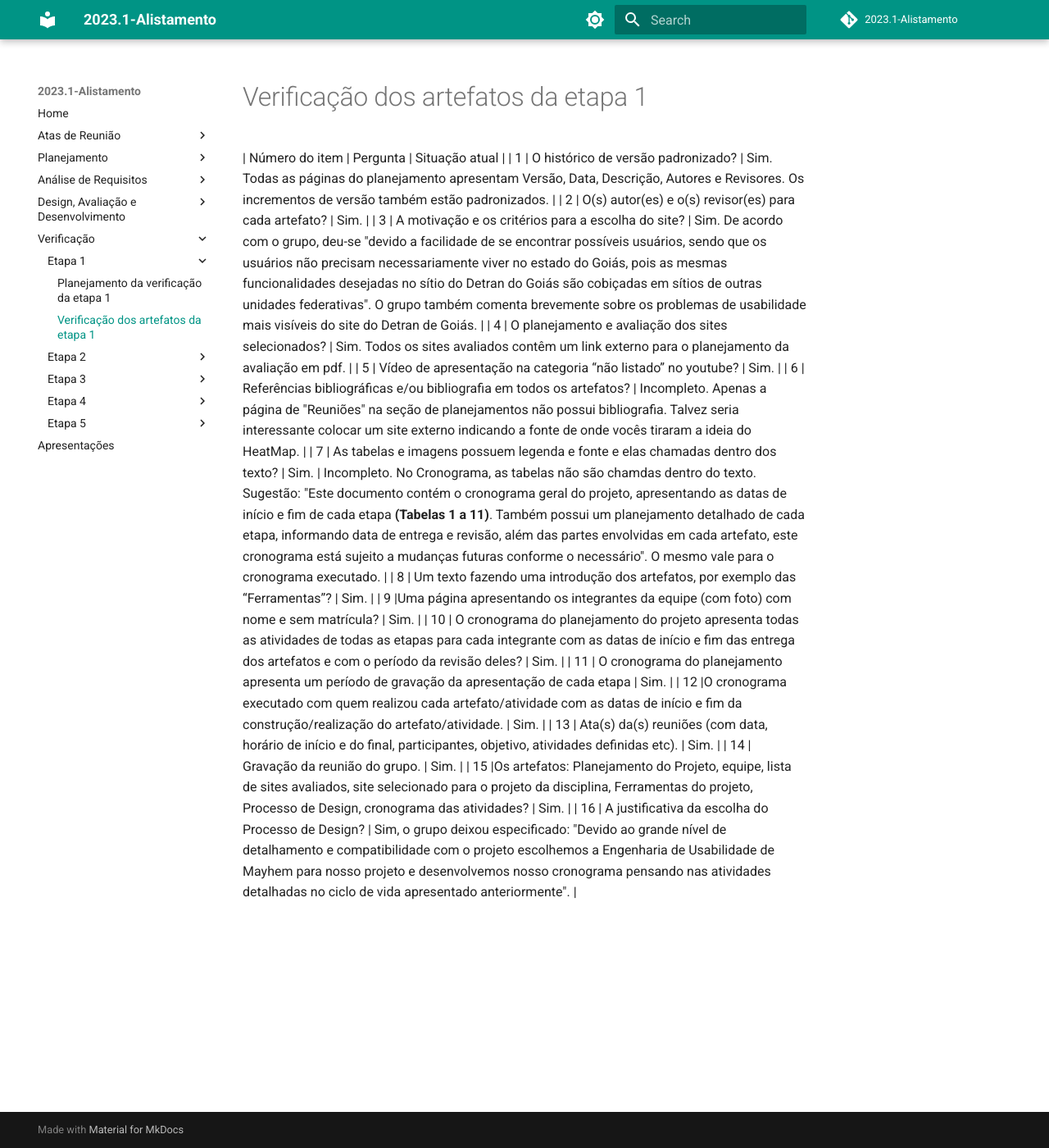
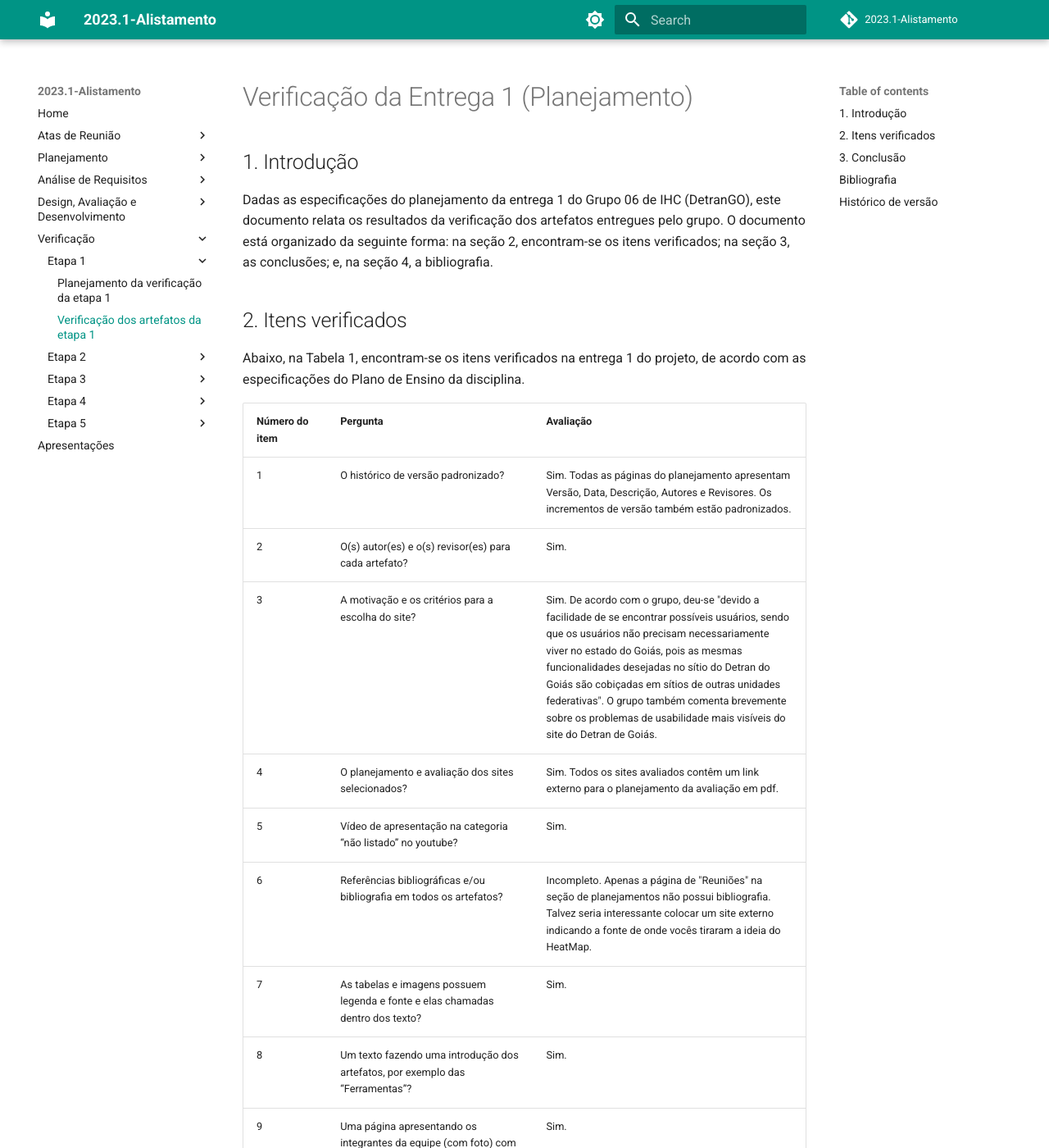
Before and after one commit to Interacao-Humano-Computador/2023.1-Alistamento, an MkDocs documentation site: the page built from docs/verificacao/etapa1/verificacao_entrega1.md, in a window 1280 px wide and 1400 px high. Shown: the whole window at 82% size. Built offline with MkDocs 1.6.1 and Material for MkDocs 9.7.7, drawn with Linux system fonts in a browser that asks for light colours; comment, search, counter and statistics services are not loaded; some of the changed text lies outside the part shown.

Commit message:
Finalização da verificação da entrega 1

```diff
--- a/docs/verificacao/etapa1/verificacao_entrega1.md
+++ b/docs/verificacao/etapa1/verificacao_entrega1.md
@@ -1,4 +1,13 @@
-| Número do item | Pergunta | Situação atual |
+# Verificação da Entrega 1 (Planejamento)
+
+## 1. Introdução
+Dadas as especificações do planejamento da entrega 1 do Grupo 06 de IHC (DetranGO), este documento relata os resultados da verificação dos artefatos entregues pelo grupo. O documento está organizado da seguinte forma: na seção 2, encontram-se os itens verificados; na seção 3, as conclusões; e, na seção 4, a bibliografia.
+
+## 2. Itens verificados
+Abaixo, na Tabela 1, encontram-se os itens verificados na entrega 1 do projeto, de acordo com as especificações do Plano de Ensino da disciplina.
+
+| Número do item | Pergunta | Avaliação |
+| --- | --- | --- |
 | 1 | O histórico de versão padronizado? | Sim. Todas as páginas do planejamento apresentam Versão, Data, Descrição, Autores e Revisores. Os incrementos de versão também estão padronizados. |
 | 2 | O(s) autor(es) e o(s) revisor(es) para cada artefato? | Sim. |
 | 3 | A motivação e os critérios para a escolha do site? | Sim. De acordo com o grupo, deu-se "devido a facilidade de se encontrar possíveis usuários, sendo que os usuários não precisam necessariamente viver no estado do Goiás, pois as mesmas funcionalidades desejadas no sítio do Detran do Goiás são cobiçadas em sítios de outras unidades federativas". O grupo também comenta brevemente sobre os problemas de usabilidade mais visíveis do site do Detran de Goiás. |
@@ -15,3 +24,23 @@
 | 14 | Gravação da reunião do grupo. | Sim. |
 | 15 |Os artefatos: Planejamento do Projeto, equipe, lista de sites avaliados, site selecionado para o projeto da disciplina, Ferramentas do projeto, Processo de Design, cronograma das atividades? | Sim. |
 | 16 | A justificativa da escolha do Processo de Design? | Sim, o grupo deixou especificado: "Devido ao grande nível de detalhamento e compatibilidade com o projeto escolhemos a Engenharia de Usabilidade de Mayhem para nosso projeto e desenvolvemos nosso cronograma pensando nas atividades detalhadas no ciclo de vida apresentado anteriormente". |
+
+Tabela 1: Checklist dos itens verificados na entrega 1 do projeto.
+
+
+## 3. Conclusão
+Eu, Bruno, gostaria de parabenizar o grupo 06 pela excelência dos artefatos entregues na Etapa de Planejamento, o que demonstra que o grupo está equilibrado (todos os integrantes estão trabalhando) e comprometido com a disciplina e o objetivo-alvo do projeto: aplicar os conceitos, fundamentos, técnicas e metodologias de IHC para melhorar a experiência de uso de um site real.
+
+As minhas observações compreendem somente pequenos detalhes, não há nada muito grave para ser consertado ou refatorado. Mas continuem assim, o grupo está no caminho certo! Gostaria de pedir desculpas se deixei alguma coisa passar ou se interpretei algo errado.
+
+Tamo junto.
+
+## Bibliografia
+[1] SALES, André Barros. Plano de ensino da disciplina. Disponível em: <>. Acesso em: 22 de abril de 2023;
+
+BARBOSA, Simone; DINIZ, Bruno. Interação Humano-Computador. Editora Elsevier, Rio de Janeiro, 2010.
+
+## Histórico de versão
+| Versão | Data | Descrição | Autor(es) | Revisor(es) |
+| --- | --- | --- | --- | --- |
+|  `1.0`   | 04/06/2023 | Adição inicial do documento: primeiras impressões. | [Bruno Martins](https://github.com/gitbmvb) | [João Barreto](https://github.com/JoaoBarreto03) |
```
